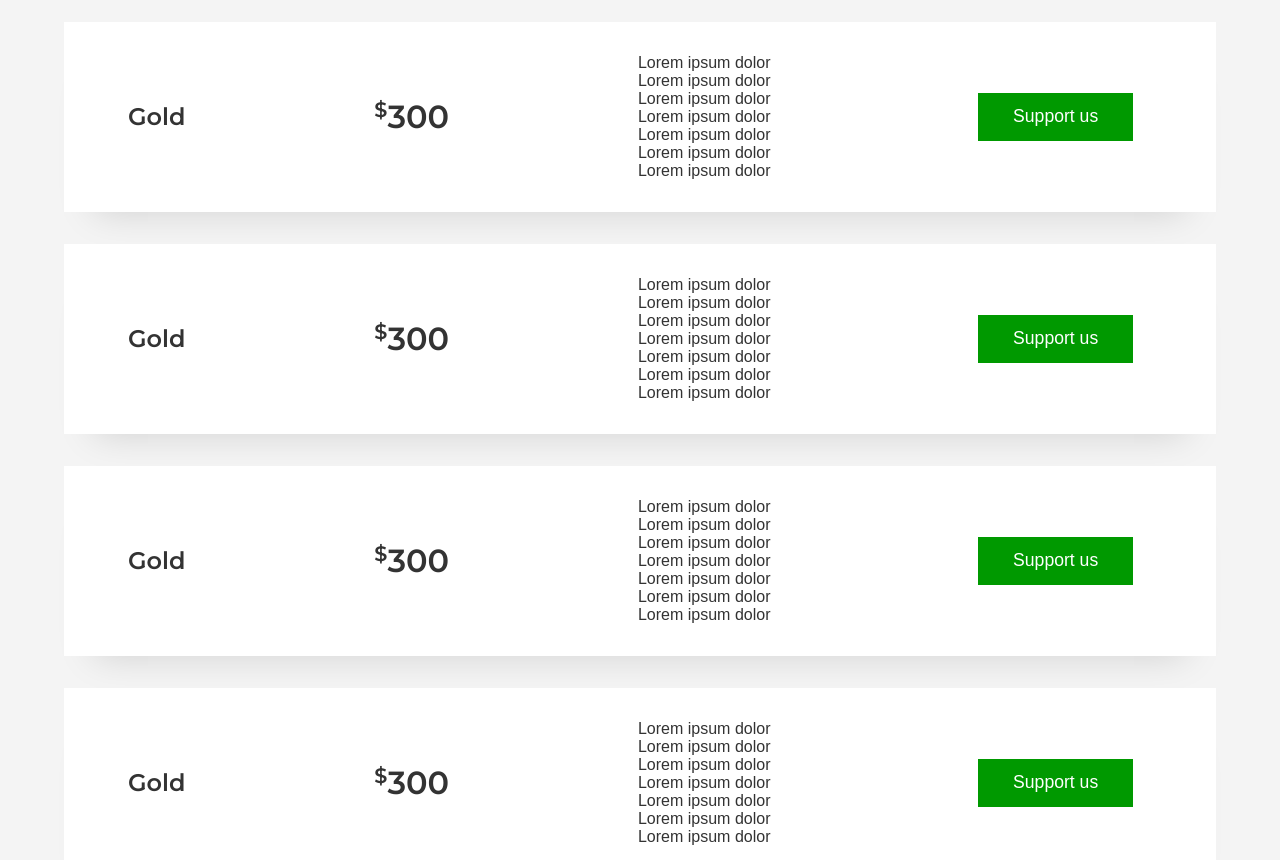
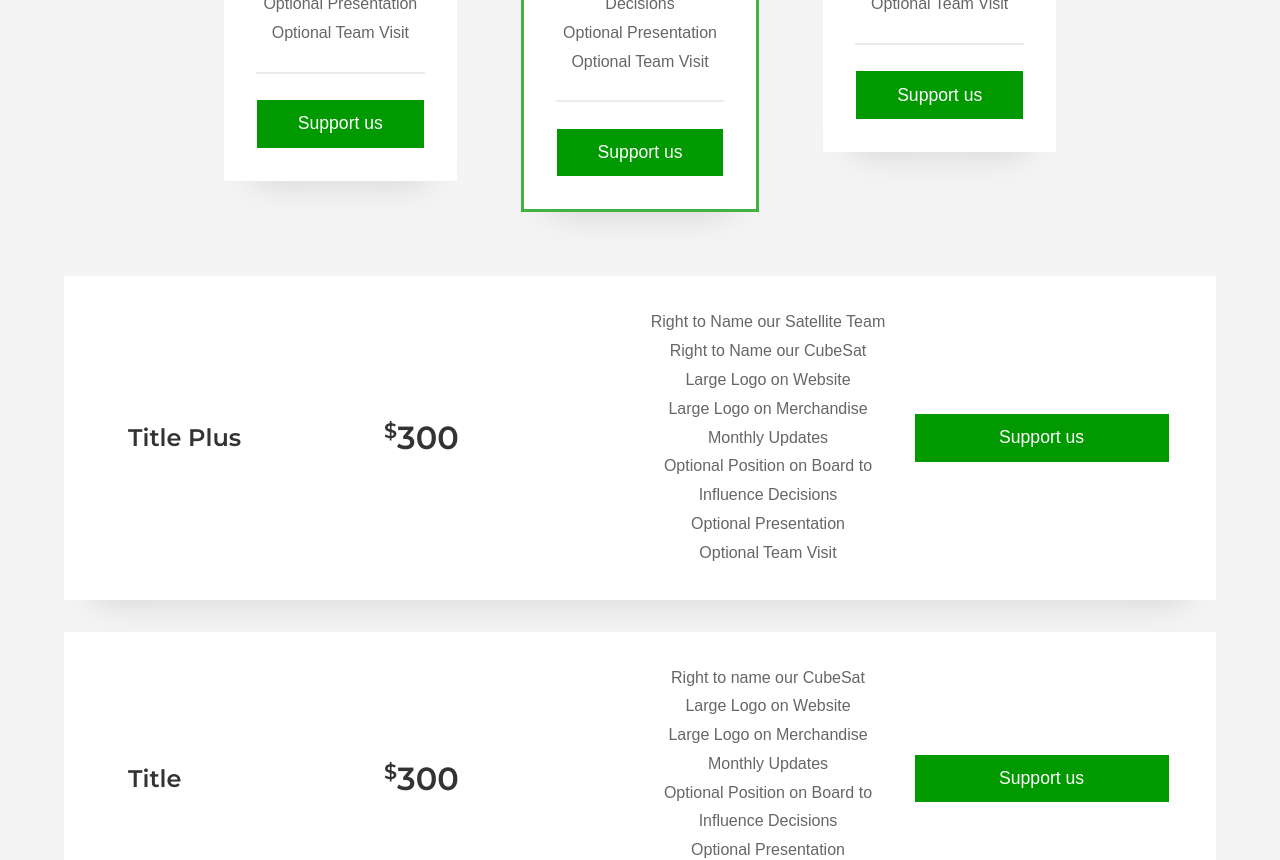
Before and after one commit to blair3sat/website-old, a Next.js app: page /support in a window 1280 px wide. Shown: the part 1340-2200 px from the top of the page. Built offline with nearby package versions, Linux system fonts and the light colour scheme.

Commit message:
Added support stuff

```diff
--- a/components/Button.js
+++ b/components/Button.js
@@ -53,4 +53,5 @@ export const SupportButton = styled(Button)`
   position: fixed;
   right: 1em;
   bottom: 1em;
+  box-shadow: 0px 30px 30px -30px rgba(0, 0, 0, 0.15);
 `;
--- a/pages/_document.js
+++ b/pages/_document.js
@@ -5,6 +5,8 @@ import Link from "next/link";
 import Nav from "../components/nav";
 
 import { SupportButton } from "../components/Button";
+
+// const AlwaysSupport = S/
 
 const Global = createGlobalStyle`
 	body {
@@ -39,23 +41,16 @@ export default class MyDocument extends Document {
             rel="stylesheet"
           />
           {this.props.styleTags}
-					<meta
-						name="viewport"
-						content="width=device-width, initial-scale=1"
-					/>
+          <meta name="viewport" content="width=device-width, initial-scale=1" />
         </Head>
         <body>
           <Global />
+          <Main />
           <Link href="/support">
-						<SupportButton
-							className="scale"
-							background="#090"
-							color="#fff">
+            <SupportButton className="scale" background="#090" color="#fff">
               Support us
             </SupportButton>
           </Link>
-					{/* <Nav></Nav> */}
-					<Main />
           <NextScript />
         </body>
       </html>
--- a/pages/blog.js
+++ b/pages/blog.js
@@ -100,8 +100,6 @@ const BlogIndexContainer = styled.div`
   .post-list {
     display: flex;
     flex-direction: column;
-    /* flex-wrap: wrap; */
-    /* justify-content: center; */
   }
 `;
 const PageContainer = styled.section`
--- a/pages/support.js
+++ b/pages/support.js
@@ -50,114 +50,93 @@ const sponsors = [
 
 const tierInfo = [
   [
-    "gold",
+    "Title plus",
     {
-      color: "#dFb700",
-      benefits: [
-        "Lorem ipsum dolor",
-        "Lorem ipsum dolor",
-        "Lorem ipsum dolor",
-        "Lorem ipsum dolor",
-        "Lorem ipsum dolor",
-        "Lorem ipsum dolor",
-        "Lorem ipsum dolor"
-      ],
+      // color: "#dFb700",
+      benefits: `Right to Name our Satellite Team
+				Right to Name our CubeSat
+				Large Logo on Website
+				Large Logo on Merchandise
+				Monthly Updates
+				Optional Position on Board to Influence Decisions
+				Optional Presentation
+				Optional Team Visit`,
       price: 300
     }
   ],
   [
-    "gold",
+    "Title",
     {
-      color: "#dFb700",
-      benefits: [
-        "Lorem ipsum dolor",
-        "Lorem ipsum dolor",
-        "Lorem ipsum dolor",
-        "Lorem ipsum dolor",
-        "Lorem ipsum dolor",
-        "Lorem ipsum dolor",
-        "Lorem ipsum dolor"
-      ],
+      // color: "#dFb700",
+      benefits: `
+        Right to name our CubeSat
+        Large Logo on Website
+        Large Logo on Merchandise
+        Monthly Updates
+        Optional Position on Board to Influence Decisions
+        Optional Presentation
+        Optional Team Visit`,
       price: 300
     }
   ],
   [
-    "gold",
+    "Titanium",
     {
-      color: "#dFb700",
-      benefits: [
-        "Lorem ipsum dolor",
-        "Lorem ipsum dolor",
-        "Lorem ipsum dolor",
-        "Lorem ipsum dolor",
-        "Lorem ipsum dolor",
-        "Lorem ipsum dolor",
-        "Lorem ipsum dolor"
-      ],
+      // color: "#dFb700",
+      benefits: `
+        Large Logo on Website
+        Large Logo on Merchandise
+        Monthly Updates
+        Optional Position on Board to Influence Decisions
+        Optional Presentation
+        Optional Team Visit`,
       price: 300
     }
   ],
   [
-    "gold",
+    "Gold",
     {
-      color: "#dFb700",
-      benefits: [
-        "Lorem ipsum dolor",
-        "Lorem ipsum dolor",
-        "Lorem ipsum dolor",
-        "Lorem ipsum dolor",
-        "Lorem ipsum dolor",
-        "Lorem ipsum dolor",
-        "Lorem ipsum dolor"
-      ],
+      // color: "#dFb700",
+      benefits: `
+        Large Logo on Website
+        Large Logo on Merchandise
+        Monthly Updates
+        Optional Presentation
+        Optional Team Visit`,
       price: 300
     }
   ],
   [
-    "gold",
+    "Silver",
     {
-      color: "#dFb700",
-      benefits: [
-        "Lorem ipsum dolor",
-        "Lorem ipsum dolor",
-        "Lorem ipsum dolor",
-        "Lorem ipsum dolor",
-        "Lorem ipsum dolor",
-        "Lorem ipsum dolor",
-        "Lorem ipsum dolor"
-      ],
+      // color: "#dFb700",
+      benefits: `
+        Large Logo on Website
+        Large Logo on Merchandise
+        Monthly Updates
+        Optional Presentation`,
       price: 300
     }
   ],
   [
-    "gold",
+    "Bronze",
     {
-      color: "#dFb700",
-      benefits: [
-        "Lorem ipsum dolor",
-        "Lorem ipsum dolor",
-        "Lorem ipsum dolor",
-        "Lorem ipsum dolor",
-        "Lorem ipsum dolor",
-        "Lorem ipsum dolor",
-        "Lorem ipsum dolor"
-      ],
+      // color: "#dFb700",
+      benefits: `
+        Medium Logo on Website
+        Medium Logo on Merchandise
+        Monthly Updates
+        Optional Presentation`,
       price: 300
     }
   ],
   [
-    "gold",
+    "Steel",
     {
-      color: "#dFb700",
-      benefits: [
-        "Lorem ipsum dolor",
-        "Lorem ipsum dolor",
-        "Lorem ipsum dolor",
-        "Lorem ipsum dolor",
-        "Lorem ipsum dolor",
-        "Lorem ipsum dolor",
-        "Lorem ipsum dolor"
-      ],
+      // color: "#dFb700",
+      benefits: `
+        Small Logo on Website
+        Small Logo on Merchandise`,
       price: 300
     }
   ]
@@ -353,7 +332,10 @@ const TierContainer = styled.div`
   }
   .benefits {
     list-style-type: none;
+    line-height: 1.8;
+    color: #666;
     padding: 0px;
+    text-align: center;
   }
   .callToAction {
   }
@@ -366,15 +348,18 @@ const TierCard = styled(TierContainer)`
     width: 100%;
   }
 
-  :nth-child(1) {
+  &:nth-child(1) {
     order: 2;
+    height: calc(100% + 4em);
+    border: 3px solid rgba(0, 153, 0, 0.75);
   }
 
-  :nth-child(2) {
+  &:nth-child(2) {
     order: 1;
+    height: calc(100% + 2em);
   }
-  :nth-child(3) {
-    order: calc(100%);
+  &:nth-child(3) {
+    order: 3;
   }
 `;
 const TierRow = styled(TierContainer)`
@@ -382,6 +367,10 @@ const TierRow = styled(TierContainer)`
   width: 80%;
   margin: 2em auto;
   padding: 1em 4em;
+
+  * {
+    flex: 25% 0 0;
+  }
 `;
 
 const Benefit = styled.li``;
@@ -409,7 +398,7 @@ export default () => {
                   <h2 className="pricing">{info.price}</h2>
                   <hr />
                   <ul className="benefits">
-                    {info.benefits.map(b => (
+                    {info.benefits.split("\n").map(b => (
                       <Benefit>{b}</Benefit>
                     ))}
                   </ul>
@@ -430,7 +419,7 @@ export default () => {
                 <h3 className="tier-name">{name}</h3>
                 <h2 className="pricing">{info.price}</h2>
                 <ul className="benefits">
-                  {info.benefits.map(b => (
+                  {info.benefits.split("\n").map(b => (
                     <Benefit>{b}</Benefit>
                   ))}
                 </ul>
```
Also changed, not shown: components/Landing.js (+1 -52 lines). Lines whose indentation alone changed are shown as unchanged.
